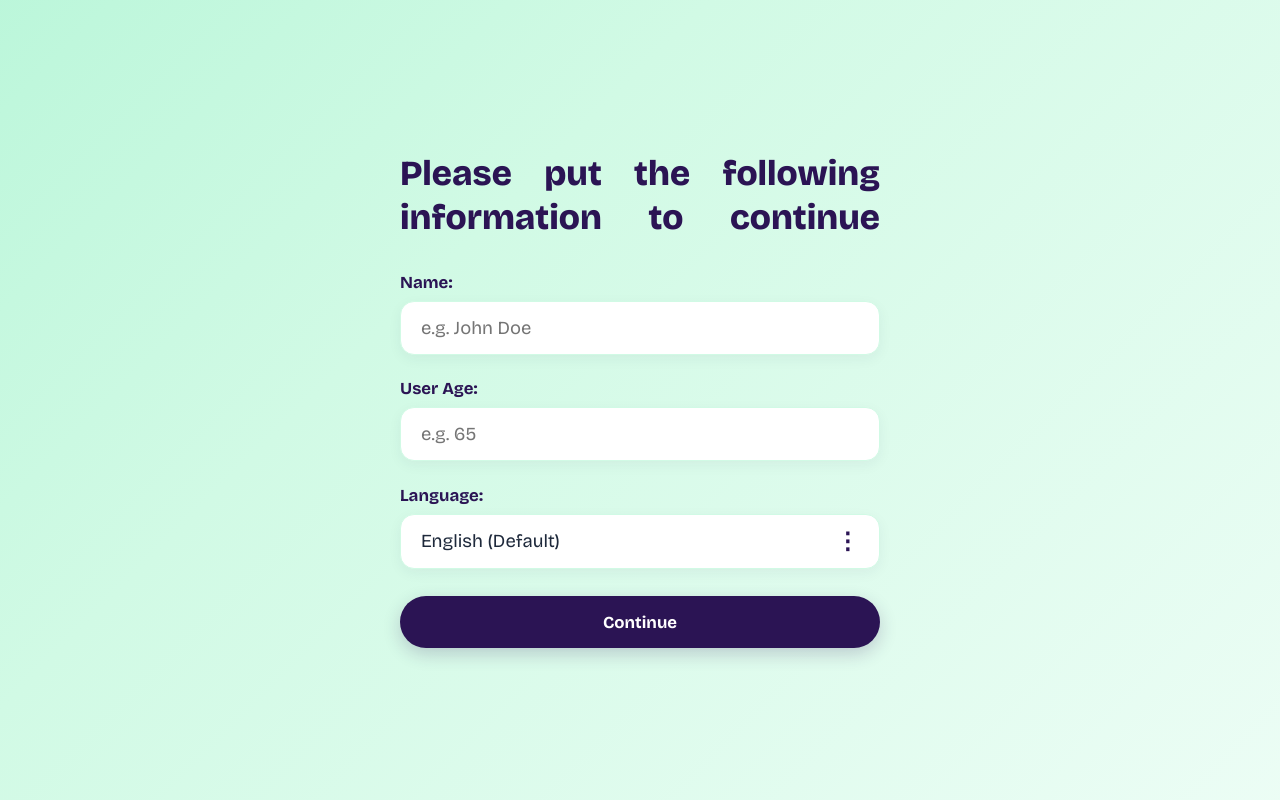
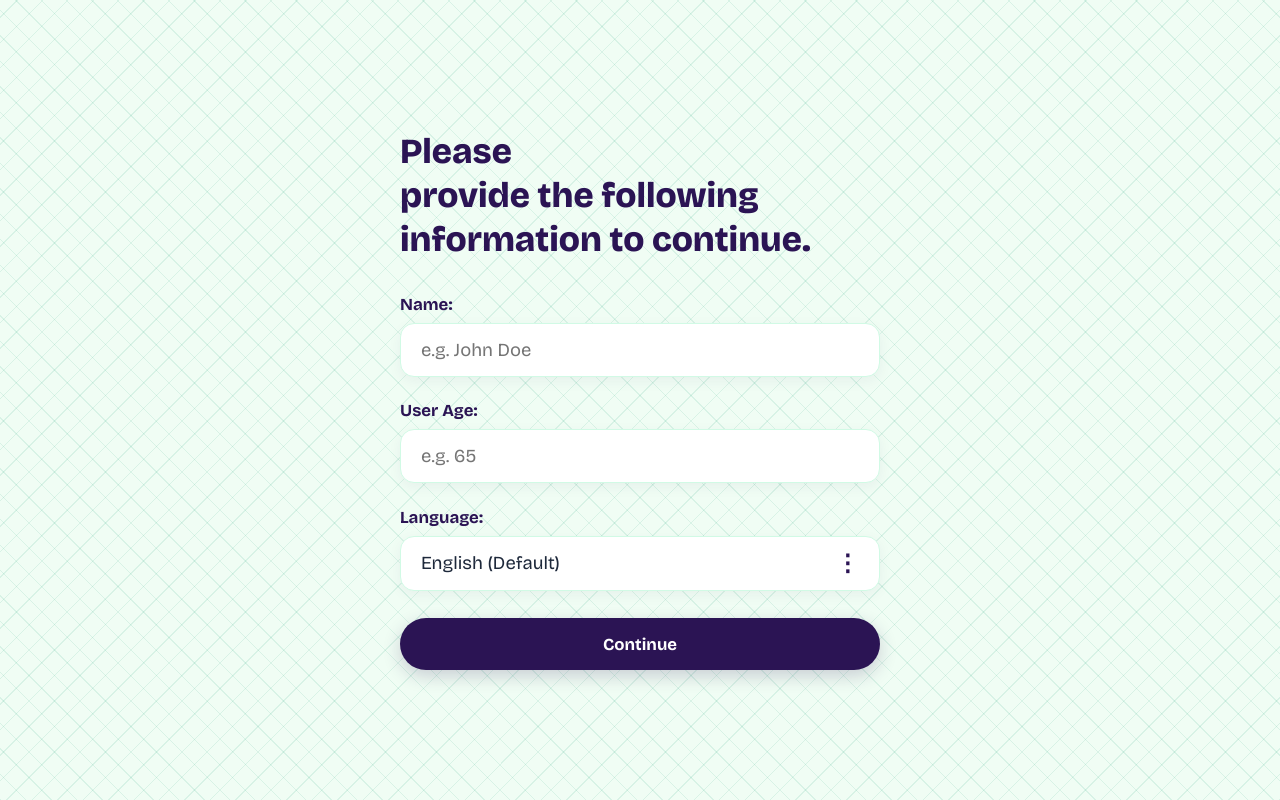
Before and after one commit to oddneko/medica, a plain HTML site: page landing-2.html in a window 1280 px wide. Drawn offline with Linux system fonts and the light colour scheme.

Commit message:
multiple ui chamges

```diff
--- a/js/i18n.js
+++ b/js/i18n.js
@@ -2,6 +2,8 @@
 (function () {
   const translations = {
     es: {
+      'Please': 'Por favor,', 'provide the following': 'proporciona la siguiente', 'information to continue.': 'información para continuar.',
+      'enter your': 'introduce la', 'medicine information to continue.': 'información del medicamento para continuar.',
       'Welcome to': 'Bienvenido a', 'Local and offline first medicine tracker': 'Control de medicamentos local y sin conexión',
       'Get Started': 'Comenzar', 'Please put the following': 'Por favor, introduce la siguiente', 'information to continue': 'información para continuar',
       'Name:': 'Nombre:', 'User Age:': 'Edad:', 'Language:': 'Idioma:', 'Preferred Language:': 'Idioma preferido:',
@@ -34,6 +36,8 @@
       'No medicines added yet': 'Aún no hay medicamentos añadidos', 'Tap "+ Add Medicine" to create your first schedule': 'Pulsa «+ Añadir medicamento» para crear tu primer horario.'
     },
     fr: {
+      'Please': 'Veuillez', 'provide the following': 'fournir les informations', 'information to continue.': 'suivantes pour continuer.',
+      'enter your': 'saisir les', 'medicine information to continue.': 'informations sur le médicament pour continuer.',
       'Welcome to': 'Bienvenue chez', 'Local and offline first medicine tracker': 'Suivi des médicaments local et hors ligne',
       'Get Started': 'Commencer', 'Please put the following': 'Veuillez saisir les', 'information to continue': 'informations pour continuer',
       'Name:': 'Nom :', 'User Age:': 'Âge :', 'Language:': 'Langue :', 'Preferred Language:': 'Langue préférée :',
@@ -62,6 +66,8 @@
       'This permanently removes your profile, preferences, medicines, archived medicines, and dose history from this device.': 'Cela supprimera définitivement votre profil, vos préférences, vos médicaments et votre historique de doses de cet appareil.'
     },
     de: {
+      'Please': 'Bitte', 'provide the following': 'gib die folgenden', 'information to continue.': 'Informationen ein, um fortzufahren.',
+      'enter your': 'gib deine', 'medicine information to continue.': 'Medikamenteninformationen ein, um fortzufahren.',
       'Welcome to': 'Willkommen bei', 'Local and offline first medicine tracker': 'Lokale, offlinefähige Medikamentenübersicht',
       'Get Started': 'Los geht’s', 'Please put the following': 'Bitte gib die folgenden', 'information to continue': 'Informationen ein, um fortzufahren',
       'Name:': 'Name:', 'User Age:': 'Alter:', 'Language:': 'Sprache:', 'Preferred Language:': 'Bevorzugte Sprache:',
@@ -91,6 +97,8 @@
       'This permanently removes your profile, preferences, medicines, archived medicines, and dose history from this device.': 'Dadurch werden Profil, Einstellungen, Medikamente und Einnahmeverlauf dauerhaft von diesem Gerät gelöscht.'
     },
     hi: {
+      'Please': 'कृपया', 'provide the following': 'निम्न जानकारी दें', 'information to continue.': 'आगे बढ़ने के लिए।',
+      'enter your': 'अपनी', 'medicine information to continue.': 'दवा की जानकारी आगे बढ़ने के लिए दर्ज करें।',
       'Welcome to': 'स्वागत है', 'Local and offline first medicine tracker': 'ऑफ़लाइन दवा ट्रैकर', 'Get Started': 'शुरू करें',
       'Please put the following': 'कृपया आगे बढ़ने के लिए', 'information to continue': 'यह जानकारी भरें', 'Name:': 'नाम:', 'User Age:': 'उम्र:',
       'Language:': 'भाषा:', 'Preferred Language:': 'पसंदीदा भाषा:', 'Would you like to use Text-to-Speech (voice assistance)?': 'क्या आप बोलकर सहायता चाहते हैं?',
--- a/landing-2.html
+++ b/landing-2.html
@@ -20,8 +20,9 @@
   <main>
     <header>
       <h1>
-        <span class="heading-line">Please put the following</span>
-        <span class="heading-line">information to continue</span>
+        <span class="heading-line">Please</span>
+        <span class="heading-line">provide the following</span>
+        <span class="heading-line">information to continue.</span>
       </h1>
     </header>
 
--- a/style/index.css
+++ b/style/index.css
@@ -20,29 +20,13 @@ body {
   min-height: 100vh;
   font-family: "Bricolage Grotesque", sans-serif;
   color: #1e293b;
-  background: linear-gradient(-45deg, #ffffff, #ecfdf5, #d1fae5, #a7f3d0, #ffffff, #6ee7b7, #f0fdf4);
-  background-size: 400% 400%;
-  animation: liveGradientFlow 14s ease infinite;
+  background-image:
+    repeating-linear-gradient(45deg, rgba(5, 150, 105, 0.1) 0 1px, transparent 1px 18px),
+    repeating-linear-gradient(-45deg, rgba(5, 150, 105, 0.1) 0 1px, transparent 1px 18px);
+  background-color: #f0fdf4;
   padding: 1.5rem 1rem 3rem 1rem;
 }
 
-@keyframes liveGradientFlow {
-  0% {
-    background-position: 0% 50%;
-  }
-  50% {
-    background-position: 100% 50%;
-  }
-  100% {
-    background-position: 0% 50%;
-  }
-}
-
-@media (prefers-reduced-motion: reduce) {
-  body {
-    animation: none;
-  }
-}
 
 .dashboard-container {
   max-width: 780px;
--- a/style/landing-1.css
+++ b/style/landing-1.css
@@ -16,9 +16,10 @@ body {
   padding: 1.5rem;
   overflow: hidden;
   font-family: "Bricolage Grotesque", sans-serif;
-  background: linear-gradient(-45deg, #ffffff, #ecfdf5, #d1fae5, #a7f3d0, #ffffff, #6ee7b7, #f0fdf4);
-  background-size: 400% 400%;
-  animation: liveGradientFlow 14s ease infinite;
+  background-image:
+    repeating-linear-gradient(45deg, rgba(5, 150, 105, 0.1) 0 1px, transparent 1px 18px),
+    repeating-linear-gradient(-45deg, rgba(5, 150, 105, 0.1) 0 1px, transparent 1px 18px);
+  background-color: #f0fdf4;
 }
 
 button,
@@ -28,23 +29,6 @@ textarea {
   font: inherit;
 }
 
-@keyframes liveGradientFlow {
-  0% {
-    background-position: 0% 50%;
-  }
-  50% {
-    background-position: 100% 50%;
-  }
-  100% {
-    background-position: 0% 50%;
-  }
-}
-
-@media (prefers-reduced-motion: reduce) {
-  body {
-    animation: none;
-  }
-}
 
 header {
   display: flex;
--- a/style/landing-2.css
+++ b/style/landing-2.css
@@ -24,9 +24,10 @@ body {
   overflow: hidden;
   font-family: "Bricolage Grotesque", sans-serif;
   color: #1e293b;
-  background: linear-gradient(-45deg, #ffffff, #ecfdf5, #d1fae5, #a7f3d0, #ffffff, #6ee7b7, #f0fdf4);
-  background-size: 400% 400%;
-  animation: liveGradientFlow 14s ease infinite;
+  background-image:
+    repeating-linear-gradient(45deg, rgba(5, 150, 105, 0.1) 0 1px, transparent 1px 18px),
+    repeating-linear-gradient(-45deg, rgba(5, 150, 105, 0.1) 0 1px, transparent 1px 18px);
+  background-color: #f0fdf4;
   transition: opacity 0.5s cubic-bezier(0.4, 0, 0.2, 1), filter 0.5s ease;
 }
 
@@ -35,23 +36,6 @@ body.dissolve-out {
   filter: blur(8px);
 }
 
-@keyframes liveGradientFlow {
-  0% {
-    background-position: 0% 50%;
-  }
-  50% {
-    background-position: 100% 50%;
-  }
-  100% {
-    background-position: 0% 50%;
-  }
-}
-
-@media (prefers-reduced-motion: reduce) {
-  body {
-    animation: none;
-  }
-}
 
 main {
   display: flex;
@@ -62,21 +46,22 @@ main {
   max-width: 480px;
 }
 
-/* Heading aligned directly on top of the prompt window matching input box width */
+/* Keep the two-line heading independent of the form width and left-aligned. */
 header,
 main header {
-  width: 100%;
-  max-width: 480px;
+  width: fit-content;
+  max-width: none;
+  align-self: flex-start;
   margin-bottom: 2rem;
   box-sizing: border-box;
 }
 
 header h1,
 main header h1 {
-  width: 100%;
-  max-width: 100%;
+  width: auto;
+  max-width: none;
   box-sizing: border-box;
-  margin: 0 auto;
+  margin: 0;
   font-size: clamp(1.55rem, 5.2vw, 2.2rem);
   font-weight: 800;
   color: #2b1454;
@@ -87,9 +72,9 @@ main header h1 {
 
 .heading-line {
   display: block;
-  width: 100%;
-  text-align: justify;
-  text-align-last: justify;
+  width: auto;
+  text-align: left;
+  text-align-last: left;
 }
 
 /* Prompt window container with background box removed */
--- a/style/landing-3.css
+++ b/style/landing-3.css
@@ -28,9 +28,10 @@ body {
   overflow: hidden;
   font-family: "Bricolage Grotesque", sans-serif;
   color: #1e293b;
-  background: linear-gradient(-45deg, #ffffff, #ecfdf5, #d1fae5, #a7f3d0, #ffffff, #6ee7b7, #f0fdf4);
-  background-size: 400% 400%;
-  animation: liveGradientFlow 14s ease infinite;
+  background-image:
+    repeating-linear-gradient(45deg, rgba(5, 150, 105, 0.1) 0 1px, transparent 1px 18px),
+    repeating-linear-gradient(-45deg, rgba(5, 150, 105, 0.1) 0 1px, transparent 1px 18px);
+  background-color: #f0fdf4;
   transition: opacity 0.5s cubic-bezier(0.4, 0, 0.2, 1), filter 0.5s ease;
 }
 
@@ -39,23 +40,6 @@ body.dissolve-out {
   filter: blur(8px);
 }
 
-@keyframes liveGradientFlow {
-  0% {
-    background-position: 0% 50%;
-  }
-  50% {
-    background-position: 100% 50%;
-  }
-  100% {
-    background-position: 0% 50%;
-  }
-}
-
-@media (prefers-reduced-motion: reduce) {
-  body {
-    animation: none;
-  }
-}
 
 main {
   display: flex;
@@ -66,21 +50,22 @@ main {
   max-width: 480px;
 }
 
-/* Heading matching landing-2 width and styling */
+/* Keep the two-line heading independent of the form width and left-aligned. */
 header,
 main header {
-  width: 100%;
-  max-width: 480px;
+  width: fit-content;
+  max-width: none;
+  align-self: flex-start;
   margin-bottom: 1.15rem;
   box-sizing: border-box;
 }
 
 header h1,
 main header h1 {
-  width: 100%;
-  max-width: 100%;
+  width: auto;
+  max-width: none;
   box-sizing: border-box;
-  margin: 0 auto;
+  margin: 0;
   font-size: clamp(1.45rem, 4.8vw, 2.05rem);
   font-weight: 800;
   color: #2b1454;
@@ -91,9 +76,9 @@ main header h1 {
 
 .heading-line {
   display: block;
-  width: 100%;
-  text-align: justify;
-  text-align-last: justify;
+  width: auto;
+  text-align: left;
+  text-align-last: left;
 }
 
 /* Setup card without background box */
--- a/style/settings.css
+++ b/style/settings.css
@@ -20,29 +20,13 @@ body {
   min-height: 100vh;
   font-family: "Bricolage Grotesque", sans-serif;
   color: #1e293b;
-  background: linear-gradient(-45deg, #ffffff, #ecfdf5, #d1fae5, #a7f3d0, #ffffff, #6ee7b7, #f0fdf4);
-  background-size: 400% 400%;
-  animation: liveGradientFlow 14s ease infinite;
+  background-image:
+    repeating-linear-gradient(45deg, rgba(5, 150, 105, 0.1) 0 1px, transparent 1px 18px),
+    repeating-linear-gradient(-45deg, rgba(5, 150, 105, 0.1) 0 1px, transparent 1px 18px);
+  background-color: #f0fdf4;
   padding: 1.5rem 1rem 3rem 1rem;
 }
 
-@keyframes liveGradientFlow {
-  0% {
-    background-position: 0% 50%;
-  }
-  50% {
-    background-position: 100% 50%;
-  }
-  100% {
-    background-position: 0% 50%;
-  }
-}
-
-@media (prefers-reduced-motion: reduce) {
-  body {
-    animation: none;
-  }
-}
 
 .settings-container {
   max-width: 680px;
```
Also changed, not shown: landing-3.html (+3 -2 lines).
